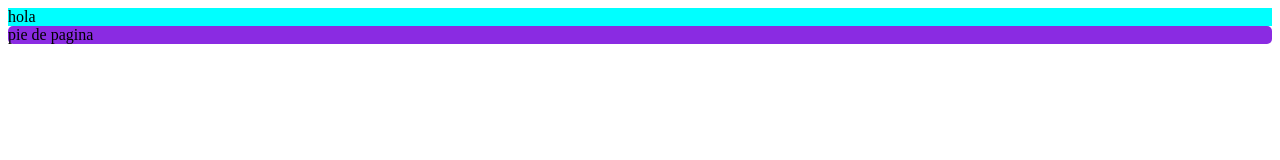
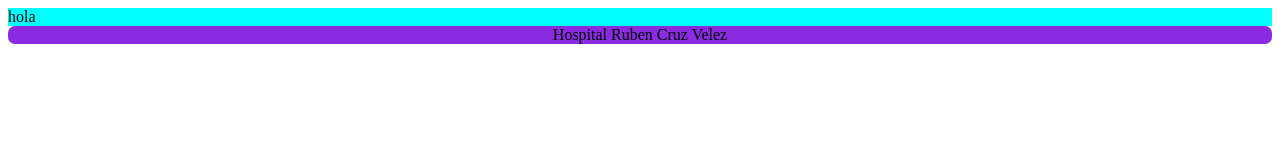
Before and after one commit to monologan/proyectohrcv, a plain HTML site: page index.html in a window 1280 px wide. Drawn offline with Linux system fonts and the light colour scheme.

Commit message:
centrar texto footer

```diff
--- a/index.html
+++ b/index.html
@@ -24,7 +24,7 @@
 
 
 
-    <footer>pie de pagina</footer>
+    <footer>Hospital Ruben Cruz Velez</footer>
 
 </body>
 </html>
--- a/style.css
+++ b/style.css
@@ -5,5 +5,7 @@
 
 footer {
     background-color: blueviolet;
-    border-radius: 5px;
+    border-radius: 7px;
+    text-align: center;
+
 }
```
